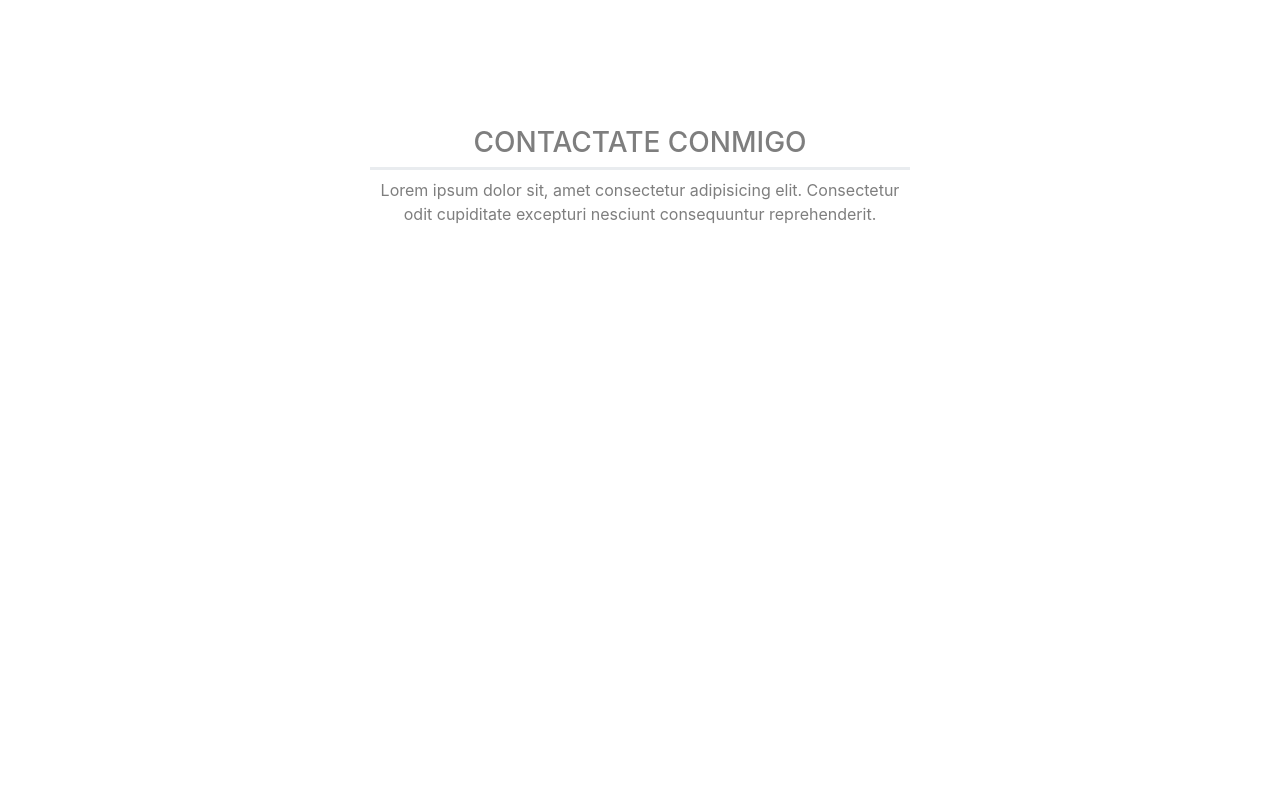
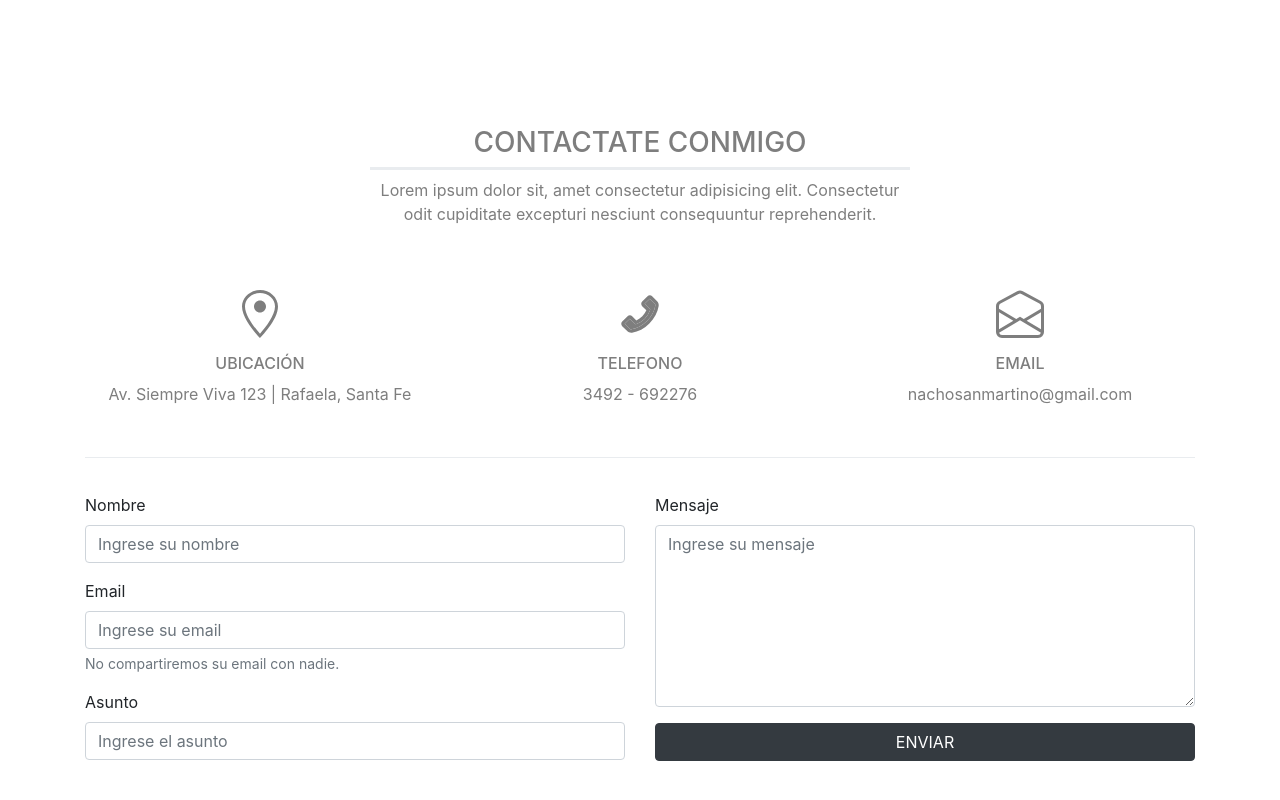
Before and after one commit to naacho20/itis, a React (Create React App) app: page / in a window 1280 px wide. Shown: the part 2164-2964 px from the top of the page. Before the commit the page ends 2496 px from the top, so only its background shows below. Built offline with nearby package versions, Linux system fonts and the light colour scheme.

Commit message:
Contacto terminado

```diff
--- a/src/pages/Contact.js
+++ b/src/pages/Contact.js
@@ -1,9 +1,11 @@
 import React from "react";
-import { Container, Row, Col, Dropdown } from "react-bootstrap";
+import { Container, Row, Col, Dropdown, Form, Button } from "react-bootstrap";
 import styles from "styled-components";
-
+import { GoLocation } from "react-icons/go";
+import { AiTwotonePhone } from "react-icons/ai";
+import { BsEnvelopeOpen } from "react-icons/bs";
 const Styles = styles.div`
-  h3, p {
+  h3, h6, p, .icon {
     color: #7e7e7e;
   },
 `;
@@ -22,6 +24,67 @@ export const Contact = (props) => {
             </p>
           </Col>
         </Row>
+        <Row style={{ textAlign: "center", marginTop: "3rem" }}>
+          <Col sm={12} md={4}>
+            <GoLocation
+              className="icon"
+              style={{ height: "3rem", width: "3rem" }}
+            />
+            <h6 style={{ marginTop: "1rem" }}>UBICACIÓN</h6>
+            <p>Av. Siempre Viva 123 | Rafaela, Santa Fe</p>
+          </Col>
+          <Col sm={12} md={4}>
+            <AiTwotonePhone
+              className="icon"
+              style={{ height: "3rem", width: "3rem" }}
+            />
+            <h6 style={{ marginTop: "1rem" }}>TELEFONO</h6>
+            <p>3492 - 692276</p>
+          </Col>
+          <Col sm={12} md={4}>
+            <BsEnvelopeOpen
+              className="icon"
+              style={{ height: "3rem", width: "3rem" }}
+            />
+            <h6 style={{ marginTop: "1rem" }}>EMAIL</h6>
+            <p>nachosanmartino@gmail.com</p>
+          </Col>
+        </Row>
+        <Dropdown.Divider style={{ marginTop: 35 }} />
+        <Form>
+          <Row style={{ marginTop: 35 }}>
+            <Col sm={12} md={6}>
+              <Form.Group controlId="formNombreContacto">
+                <Form.Label>Nombre</Form.Label>
+                <Form.Control type="text" placeholder="Ingrese su nombre" />
+              </Form.Group>
+              <Form.Group controlId="formEmailContacto">
+                <Form.Label>Email</Form.Label>
+                <Form.Control type="text" placeholder="Ingrese su email" />
+                <Form.Text className="text-muted">
+                  No compartiremos su email con nadie.
+                </Form.Text>
+              </Form.Group>
+              <Form.Group controlId="formAsuntoContacto">
+                <Form.Label>Asunto</Form.Label>
+                <Form.Control type="text" placeholder="Ingrese el asunto" />
+              </Form.Group>
+            </Col>
+            <Col sm={12} md={6}>
+              <Form.Group controlId="formMensajeContacto">
+                <Form.Label>Mensaje</Form.Label>
+                <Form.Control
+                  as="textarea"
+                  rows={7}
+                  placeholder="Ingrese su mensaje"
+                />
+              </Form.Group>
+              <Button style={{ width: "100%" }} variant="dark" type="submit">
+                ENVIAR
+              </Button>
+            </Col>
+          </Row>
+        </Form>
       </Container>
     </Styles>
   );
```
